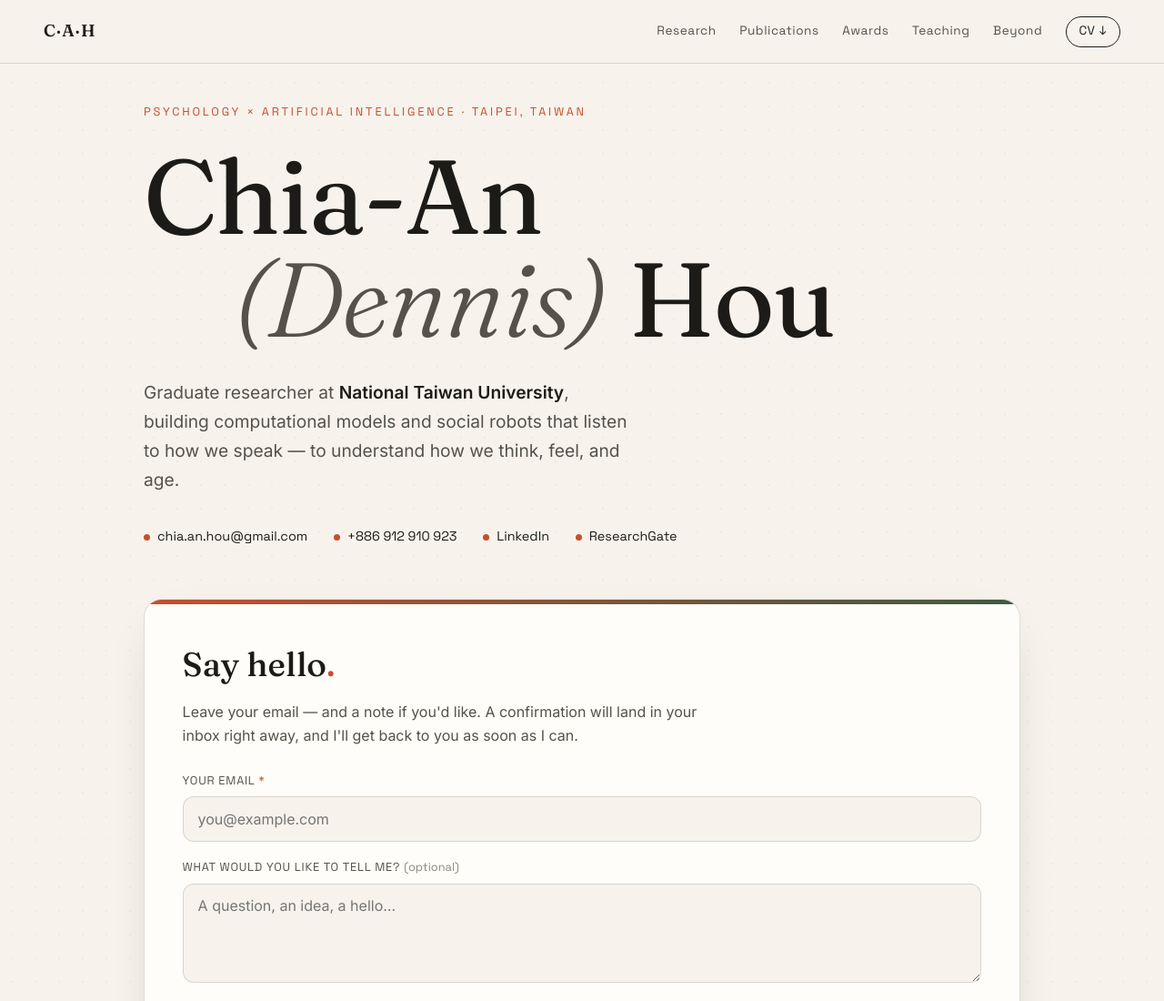
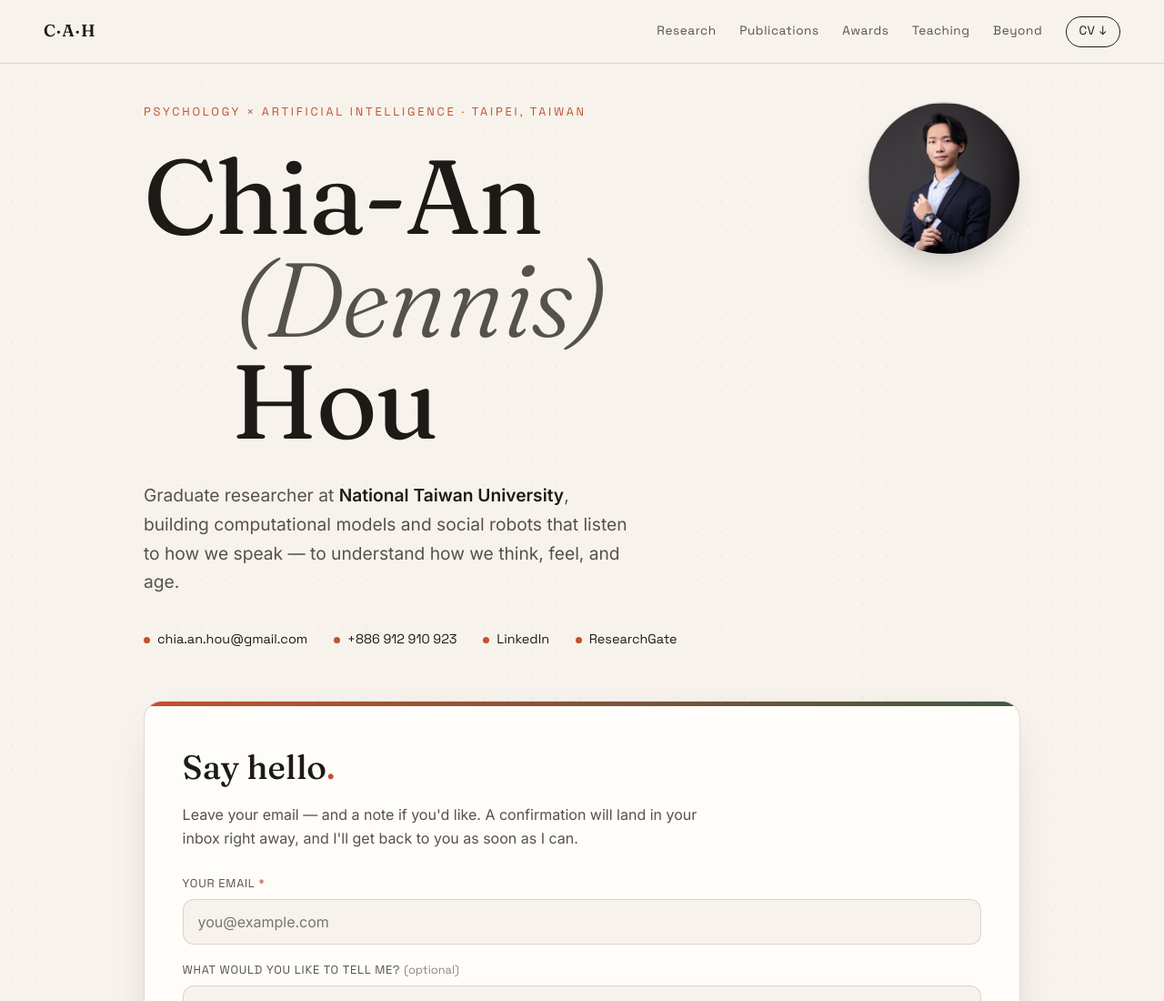
Before and after one commit to DennisJHou/dennisjhou.github.io, a plain HTML site: page index.html in a window 1280 px wide. Shown: the top 1100 px of the page at 91% size. Drawn offline with nearby package versions, Linux system fonts and the light colour scheme.

Commit message:
Add profile photo to homepage hero section

```diff
--- a/index.html
+++ b/index.html
@@ -9,7 +9,7 @@
 <link rel="preconnect" href="https://fonts.googleapis.com">
 <link rel="preconnect" href="https://fonts.gstatic.com" crossorigin>
 <link href="https://fonts.googleapis.com/css2?family=Fraunces:ital,opsz,wght@0,9..144,300..700;1,9..144,300..700&family=Inter:wght@400;500;600&family=Space+Grotesk:wght@400;500;600&display=swap" rel="stylesheet">
-<link rel="stylesheet" href="styles.css?v=2">
+<link rel="stylesheet" href="styles.css?v=3">
 </head>
 <body>
 
@@ -26,9 +26,14 @@
 </nav>
 
 <header class="hero" id="top">
-  <p class="hero-kicker reveal">Psychology × Artificial Intelligence · Taipei, Taiwan</p>
-  <h1 class="hero-name reveal">Chia-An<br><span class="hero-name-line2"><em>(Dennis)</em> Hou</span></h1>
-  <p class="hero-tagline reveal">Graduate researcher at <strong>National Taiwan University</strong>, building computational models and social robots that listen to how we speak — to understand how we think, feel, and age.</p>
+  <div class="hero-top">
+    <div class="hero-intro">
+      <p class="hero-kicker reveal">Psychology × Artificial Intelligence · Taipei, Taiwan</p>
+      <h1 class="hero-name reveal">Chia-An<br><span class="hero-name-line2"><em>(Dennis)</em> Hou</span></h1>
+      <p class="hero-tagline reveal">Graduate researcher at <strong>National Taiwan University</strong>, building computational models and social robots that listen to how we speak — to understand how we think, feel, and age.</p>
+    </div>
+    <img class="hero-photo reveal" src="profile.png" alt="Portrait of Chia-An (Dennis) Hou" width="800" height="800">
+  </div>
 
   <div class="hero-contact reveal">
     <a href="mailto:chia.an.hou@gmail.com"><span class="dot"></span>chia.an.hou@gmail.com</a>
--- a/styles.css
+++ b/styles.css
@@ -79,6 +79,23 @@ body {
 .hero {
   max-width: 1060px; margin: 0 auto;
   padding: clamp(7rem, 14vh, 10rem) clamp(1.2rem, 5vw, 3rem) 4rem;
+}
+.hero-top {
+  display: flex; align-items: flex-start; justify-content: space-between;
+  gap: clamp(1.5rem, 5vw, 3rem);
+}
+.hero-intro { flex: 1; min-width: 0; }
+.hero-photo {
+  flex-shrink: 0;
+  width: clamp(96px, 14vw, 168px);
+  height: clamp(96px, 14vw, 168px);
+  border-radius: 50%;
+  object-fit: cover;
+  border: 1px solid var(--line);
+  box-shadow: 0 18px 40px -22px rgba(28,27,24,.4);
+}
+@media (max-width: 640px) {
+  .hero-top { flex-direction: column-reverse; }
 }
 .hero-kicker {
   font-family: var(--mono-ish); font-size: .8rem; letter-spacing: .22em;
```
Also changed, not shown: profile.png (added).
